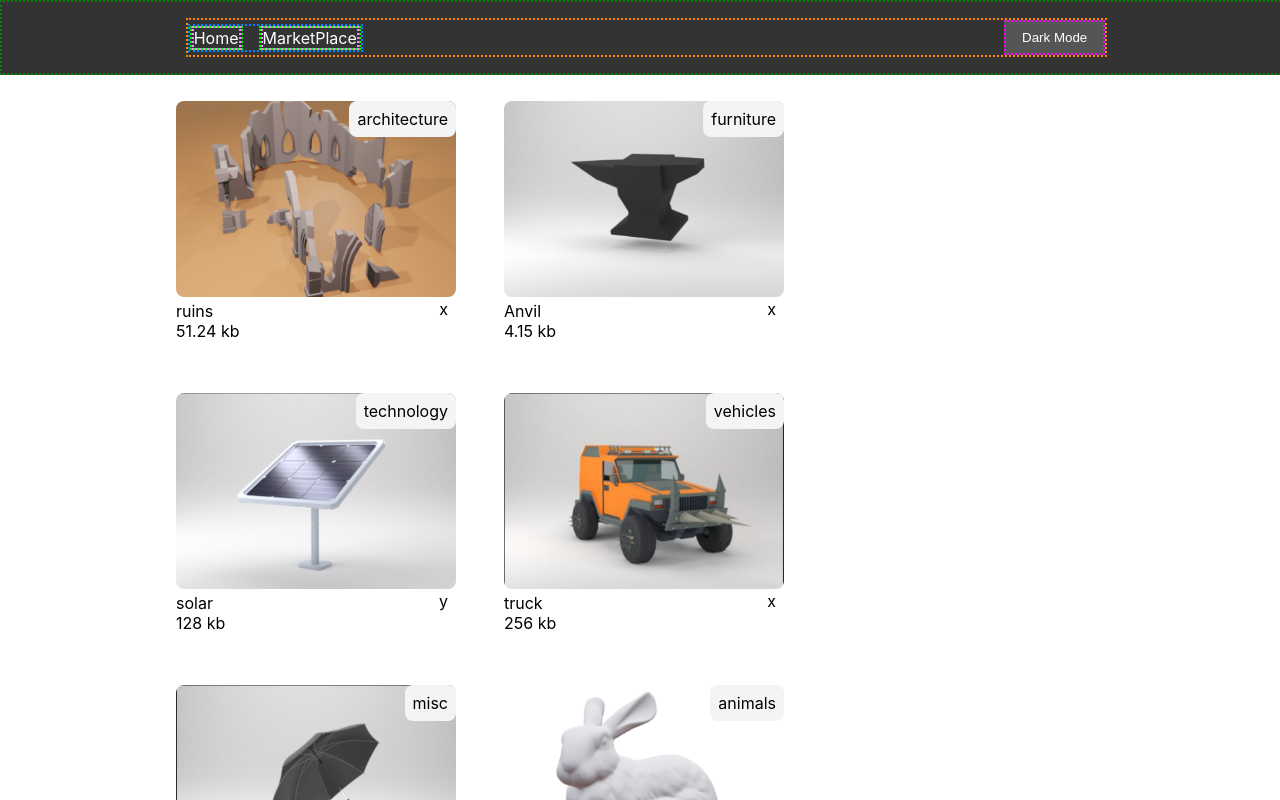
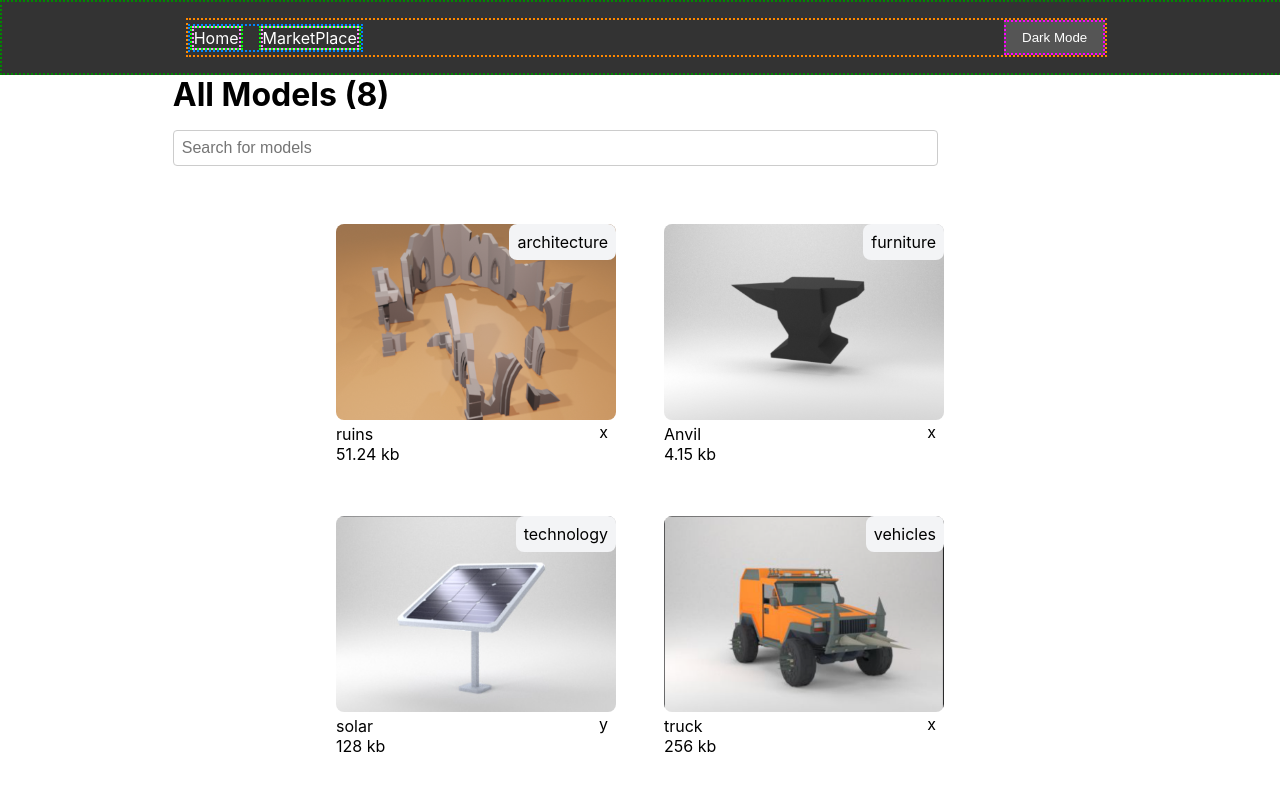
Before and after one commit to d0uble0deven/storefront-playground, a React (Create React App) app: page / in a window 1280 px wide. Shown: the top 800 px of the page. Built offline with nearby package versions, Linux system fonts and the light colour scheme.

Commit message:
completes SearchBar

```diff
--- a/src/components/CardComponents/CardImage.js
+++ b/src/components/CardComponents/CardImage.js
@@ -1,5 +1,4 @@
 import React from "react";
-import { Html } from "@react-three/drei";
 
 function CardImage({ image }) {
   return (
--- /dev/null
+++ b/src/components/SearchBar.js
@@ -0,0 +1,27 @@
+// src/components/SearchBar.js
+import React, { useState } from "react";
+import "../index.css";
+
+function SearchBar({ onSearch }) {
+  const [query, setQuery] = useState("");
+
+  const handleSearch = (event) => {
+    const searchQuery = event.target.value;
+    setQuery(searchQuery);
+    onSearch(searchQuery);
+  };
+
+  return (
+    <div className="search-bar-container">
+      <input
+        type="text"
+        placeholder="Search for models"
+        value={query}
+        onChange={handleSearch}
+        className="search-input"
+      />
+    </div>
+  );
+}
+
+export default SearchBar;
--- a/src/index.css
+++ b/src/index.css
@@ -21,6 +21,10 @@ code {
 .app-container {
   display: flex;
   flex-direction: column;
+}
+
+h1 {
+  margin: auto 13.5vw;
 }
 
 .card-list {
@@ -88,6 +92,15 @@ ul, li {
 
 
 /* src/components/NavBar.css */
+.nav-container {
+  display: flex;
+  justify-content: space-between;
+  align-items: center;
+  width: 73%;
+  /* width: 73vw; */
+    border: rgb(255, 136, 0) dotted 2px;
+}
+
 .nav-bar {
   display: flex;
   justify-content: center;
@@ -103,17 +116,6 @@ ul, li {
   left: 0;
   z-index: 1000; */
     border: rgb(0, 136, 0) dotted 2px;
-
-}
-
-.nav-container {
-  display: flex;
-  justify-content: space-between;
-  align-items: center;
-  width: 73%;
-  /* width: 73vw; */
-    border: rgb(255, 136, 0) dotted 2px;
-
 }
 
 .nav-bar ul {
@@ -152,6 +154,40 @@ ul, li {
   background-color: #777;
 }
 
+/* src/components/SearchBar.css */
+.search-bar-container {
+  width: 73%;
+  margin: 2vh auto;
+}
+
+.search-input {
+  width: 80%;
+  padding: 0.5rem;
+  margin-bottom: 1rem;
+  font-size: 1rem;
+  border: 1px solid #ccc;
+  border-radius: 4px;
+}
+
+/* src/components/Card.css */
+.card-list {
+  display: flex;
+  flex-wrap: wrap;
+  justify-content: center;
+  gap: 1rem;
+}
+
+.card-container {
+  /* border: rgb(255, 136, 0) solid 1px; */
+  width: 280px;
+  height: 244px;
+  margin: 1rem;
+  display: flex;
+  flex-direction: column;
+  justify-content: center;
+  align-items: center;
+}
+
 /* Dark mode styles */
 body.dark-mode {
   background-color: #222;
--- a/src/pages/MarketPlace.js
+++ b/src/pages/MarketPlace.js
@@ -1,15 +1,35 @@
 // src/pages/MarketPlace.js
-import React from "react";
+import React, { useState } from "react";
 
 import Card from "../components/Card";
+import SearchBar from "../components/SearchBar";
 
 function MarketPlace({ data }) {
+  const [query, setQuery] = useState("");
+
   console.log(" MarketPlace - data: ", data);
+
+  const handleSearch = (searchQuery) => {
+    setQuery(searchQuery.toLowerCase());
+  };
+
+  const filteredData = data.filter(
+    (item) =>
+      item.title.toLowerCase().includes(query) ||
+      item.category.toLowerCase().includes(query)
+  );
+
   return (
-    <div className="card-list">
-      {data.map((item, index) => (
-        <Card key={index} data={item} />
-      ))}
+    <div>
+      <h1>
+        {query === "" ? `All Models (${data.length})` : `Search for ${query}`}
+      </h1>
+      <SearchBar onSearch={handleSearch} />
+      <div className="card-list">
+        {filteredData.map((item, index) => (
+          <Card key={index} data={item} />
+        ))}
+      </div>
     </div>
   );
 }
```
Also changed, not shown: src/App.js (+3 -4 lines).
